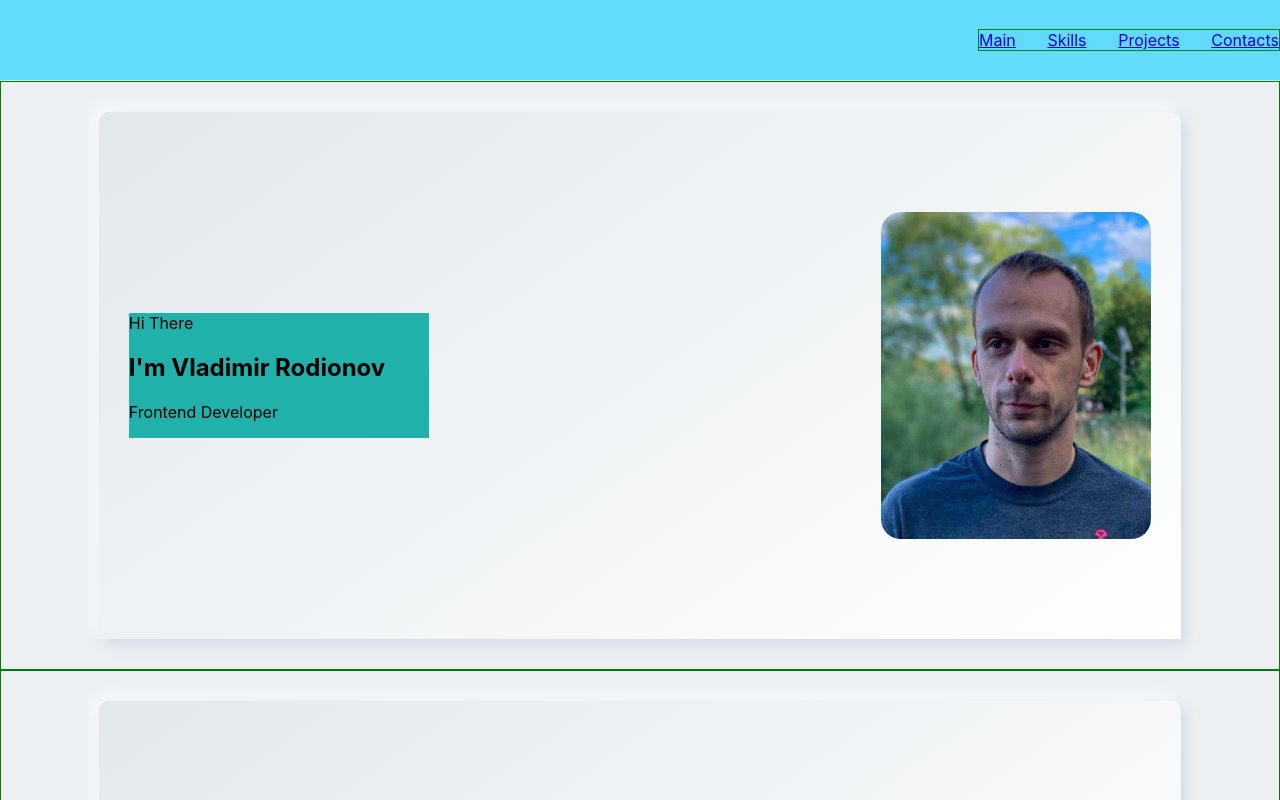
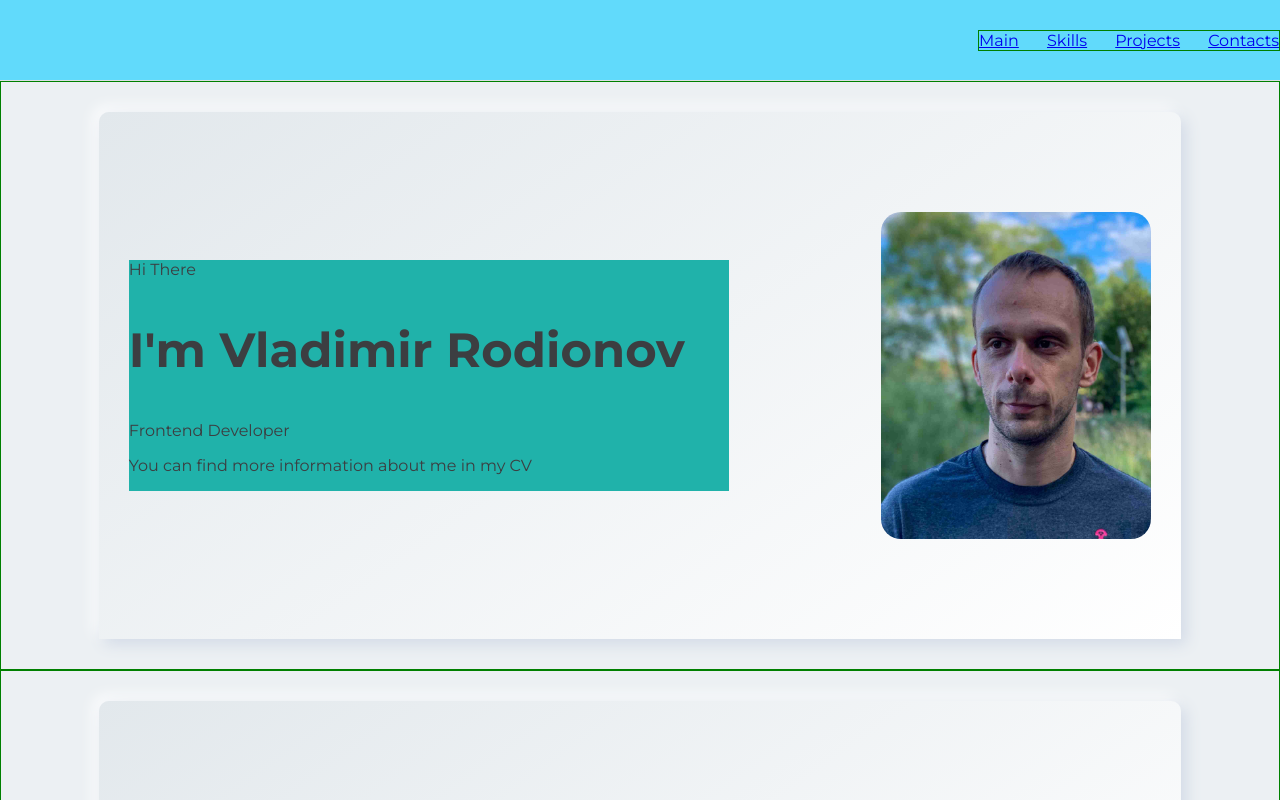
Before and after one commit to vovitolog/portfolio, a React (Create React App) app: page / in a window 1280 px wide. Shown: the top 800 px of the page. Built offline with nearby package versions, Linux system fonts and the light colour scheme.

Commit message:
feat: add Montserrat font with Google fonts

```diff
--- a/public/index.html
+++ b/public/index.html
@@ -9,6 +9,9 @@
       name="description"
       content="Web site created using create-react-app"
     />
+    <link rel="preconnect" href="https://fonts.googleapis.com">
+    <link rel="preconnect" href="https://fonts.gstatic.com" crossorigin>
+    <link href="https://fonts.googleapis.com/css2?family=Montserrat:wght@400;500;700&display=swap" rel="stylesheet">
     <link rel="apple-touch-icon" href="%PUBLIC_URL%/logo192.png" />
     <!--
       manifest.json provides metadata used when your web app is installed on a
--- a/src/App.css
+++ b/src/App.css
@@ -1,3 +1,4 @@
 .App {
-background-color: #ecf0f3;;
+background-color: #ecf0f3;
+    font-family: 'Montserrat', sans-serif;
 }
--- a/src/components/about/About.jsx
+++ b/src/components/about/About.jsx
@@ -8,8 +8,9 @@
         <div className={styleContainer.container}>
             <div className={classes.text}>
                 <span>Hi There</span>
-                <h1>I'm Vladimir Rodionov</h1>
+                <h2>I'm Vladimir Rodionov</h2>
                 <p>Frontend Developer</p>
+                <p>You can find more information about me in my CV</p>
             </div>
             <div className={classes.photo}>
                 <img className={classes.photo} src={photo} alt="Фото Владимир"/>
--- a/src/components/about/About.module.css
+++ b/src/components/about/About.module.css
@@ -4,8 +4,16 @@
 }
 
 .text {
-    width: 300px;
+    width: 600px;
     background-color: lightseagreen;
+    color: #3c3e41;
+}
+
+.text h2 {
+    font-size: 48px;
+    font-weight: 700;
+    line-height: 62px;
+    color: #3c3e41;
 }
 
 .photo {
--- a/src/components/skills/Skills.module.css
+++ b/src/components/skills/Skills.module.css
@@ -1,6 +1,5 @@
 .skillsBlock {
     border: 1px solid green;
-    /*height: 100vh;*/
     /*background-color: yellow;*/
 }
 
```
